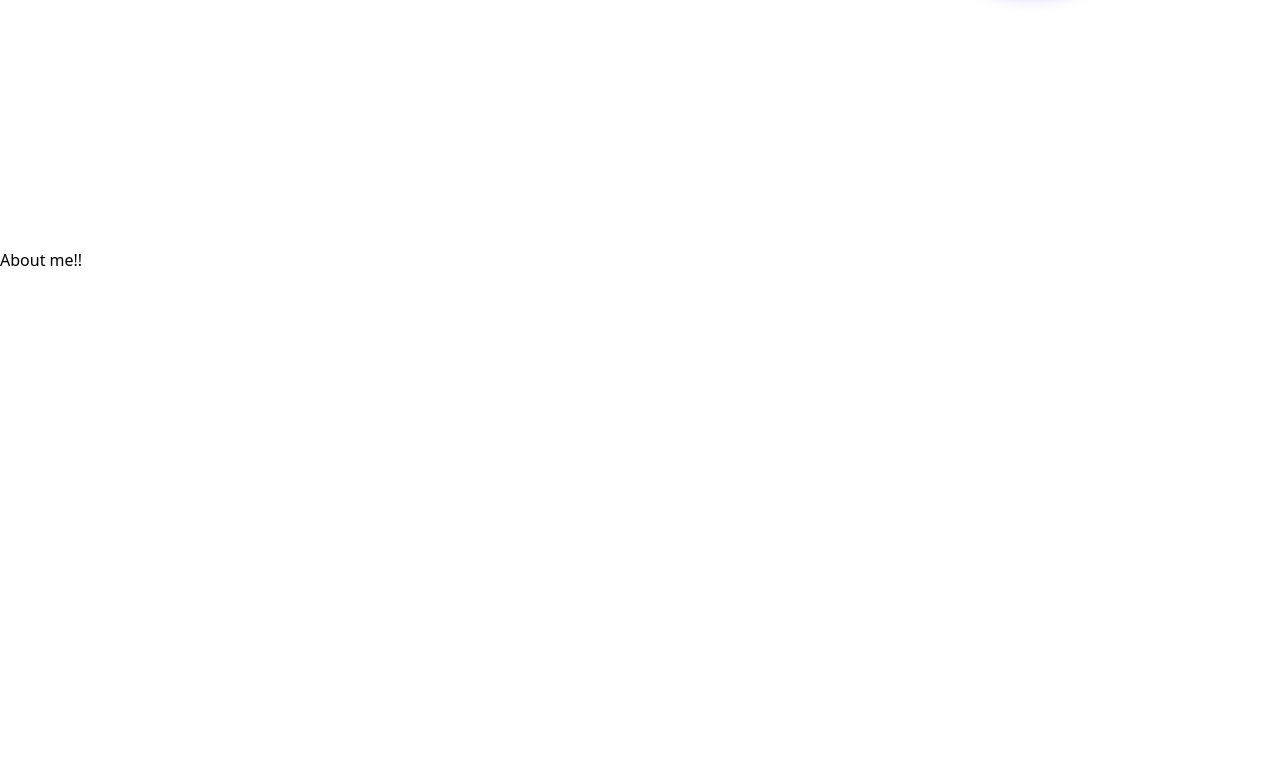
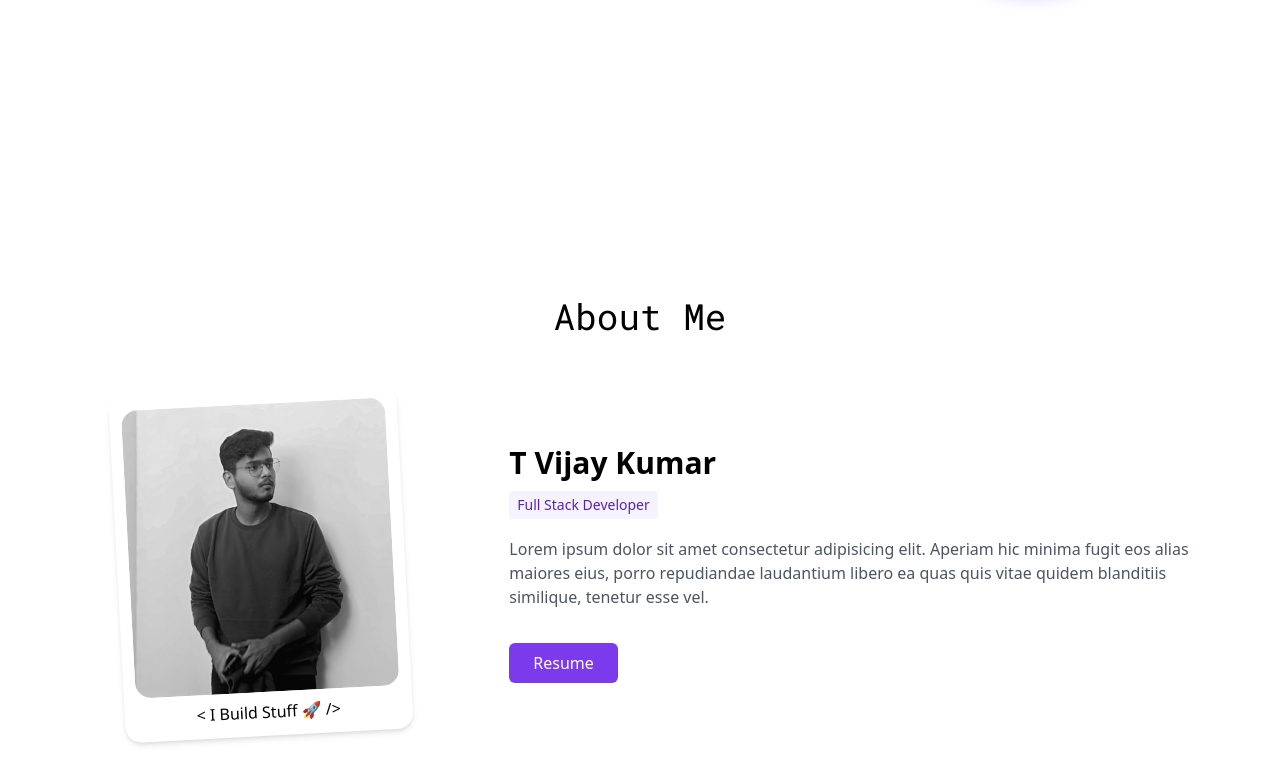
Before and after one commit to Vijay-CPP/portfolio, a React (Vite) app: page / in a window 1280 px wide. Shown: the part 552-1336 px from the top of the page. Before the commit the page ends 824 px from the top, so only its background shows below. Built offline with nearby package versions, Linux system fonts and the light colour scheme.

Commit message:
Added about me

```diff
--- a/package.json
+++ b/package.json
@@ -14,6 +14,7 @@
     "react": "^18.2.0",
     "react-dom": "^18.2.0",
     "react-icons": "^4.12.0",
+    "react-router-dom": "^6.21.1",
     "react-scroll": "^1.9.0",
     "react-toastify": "^9.1.3",
     "typewriter-effect": "^2.21.0"
--- a/src/App.jsx
+++ b/src/App.jsx
@@ -11,9 +11,7 @@ function App() {
     <div className={`${theme === "dark" ? "dark" : ""}`}>
       <div className="dark:bg-gray-900 transition-all ease-in-out">
         <Navbar />
-
         <Home />
-
         <AboutMe />
       </div>
     </div>
--- a/src/components/AboutMe.jsx
+++ b/src/components/AboutMe.jsx
@@ -1,11 +1,55 @@
-import React from 'react'
+import React from "react";
+import profilePic from "../assets/profile-pic.jpg";
+import { Link } from "react-router-dom";
 
 const AboutMe = () => {
   return (
-    <div className='container mx-auto'>
-      About me!!
+    <div className="container mx-auto min-h-[100vh] pt-12 " id="About">
+      <h2 className="text-4xl text-center font-robotoMono dark:text-white">About Me</h2>
+      <div className="w-full lg:w-11/12 2xl:w-4/5 mt-6 lg:mt-14 mx-auto flex flex-col md:gap-4 lg:flex-row justify-between items-center">
+        <div className="p-3 w-56 self-start md:w-2/5 lg:w-72 bg-white shadow-md dark:bg-gray-800 flex flex-col gap-2 items-center rounded-2xl mx-auto lg:mx-16 hover:-translate-y-2 transition-transform duration-300 lg:-rotate-3">
+          <img
+            src={profilePic}
+            alt="profile-pic"
+            loading={"lazy"}
+            className="w-full h-60 md:h-72 rounded-2xl object-cover grayscale hover:grayscale-0 transition-all bg-violet-100"
+          />
+          <span className="font-medium font-sans dark:text-white">
+            {"< I Build Stuff 🚀 />"}
+          </span>
+        </div>
+
+        <div className="flex-1 text-left mx-6 mt-8 md:mt-0 md:mx-0 md:p-6">
+          <div className="flex flex-col gap-2.5">
+            <p className="text-3xl font-semibold dark:text-white">T Vijay Kumar</p>
+            <p className="text-violet-800 w-fit rounded py-1 px-2 text-sm dark:text-violet-600 bg-violet-50 dark:bg-violet-900/10">
+              Full Stack Developer
+            </p>
+            <p className="text-sm md:text-base my-2 text-gray-600 dark:text-gray-300">
+              Lorem ipsum dolor sit amet consectetur adipisicing elit. Aperiam hic minima fugit eos alias maiores eius, porro repudiandae laudantium libero ea quas quis vitae quidem blanditiis similique, tenetur esse vel.
+            </p>
+            <div className="flex items-center gap-4 md:mt-4">
+              {/* {resumeUrl.trim() && ( */}
+                <a
+                  href={""}
+                  className="text-sm md:text-base bg-violet-600 dark:bg-violet-700 text-white w-fit rounded-md py-2 px-6 hover:shadow-xl transition-shadow"
+                >
+                  Resume
+                </a>
+              {/* )} */}
+              {/* {callUrl.trim() && ( */}
+                <a
+                  to={""}
+                  className="text-violet-600 flex items-center gap-1 hover:bg-violet-50 hover:dark:bg-violet-900/10 py-2 px-4 transition-colors rounded-md"
+                >
+                </a>
+              {/* )} */}
+            </div>
+          </div>
+        </div>
+      </div>
     </div>
-  )
-}
+  );
+};
 
-export default AboutMe
+export default AboutMe;
--- a/src/components/Home.jsx
+++ b/src/components/Home.jsx
@@ -40,12 +40,12 @@ const Home = () => {
   };
 
   useEffect(() => {
-    const avatarInterval = setInterval(cycleAvatars, 1500);
+    const avatarInterval = setInterval(cycleAvatars, 2000);
     return () => clearInterval(avatarInterval);
   }, []);
 
   return (
-    <div className="flex flex-col-reverse container mx-auto h-screen lg:flex-row lg:justify-around justify-center items-center gap-8 lg:gap-0">
+    <div className="flex flex-col-reverse container mx-auto h-screen lg:flex-row lg:justify-around justify-center items-center gap-8 lg:gap-0" id="Home">
       <div className="flex flex-col lg:w-[45%] w-[85%]">
         <div className="flex items-center gap-2 mb-1">
           <img src={wavingHand} className="w-8 h-8" alt="👋" />
--- a/src/components/Navbar.jsx
+++ b/src/components/Navbar.jsx
@@ -37,7 +37,7 @@ const Navbar = () => {
     <div
       className={`fixed w-[100vw] backdrop-blur-md  ${
         scroll ? "border-b bg-opacity-40" : "border-b-0"
-      } dark:bg-opacity-40 border-gray-200 dark:border-b-0`}
+      } dark:bg-opacity-40 border-gray-200 dark:border-b-0 z-50`}
     >
       <div className="flex justify-between lg:container p-5 lg:py-3 lg:px-10 items-center mx-auto">
         <div className="text-xl text-gray-700 flex gap-1 font-robotoMono">
@@ -72,9 +72,9 @@ const Navbar = () => {
           <div
             className={`p-2 rounded-full ${
               theme === "dark"
-                ? "hover:bg-violet-500 text-white bg-gray-700"
-                : "bg-white hover:shadow-gray-200 border"
-            } transition-all shadow-lg`}
+                ? "hover:bg-violet-500 text-white bg-gray-700 border-gray-800"
+                : "bg-white hover:shadow-gray-200"
+            } transition-all shadow-lg border`}
             onClick={() => setTheme(theme === "light" ? "dark" : "light")}
           >
             {theme === "light" ? <LuMoon /> : <FiSun />}
--- a/src/main.jsx
+++ b/src/main.jsx
@@ -3,11 +3,14 @@ import ReactDOM from "react-dom/client";
 import App from "./App.jsx";
 import "./index.css";
 import { ThemeContextProvider } from "./context/themeContext.jsx";
+import { BrowserRouter } from "react-router-dom";
 
 ReactDOM.createRoot(document.getElementById("root")).render(
   <React.StrictMode>
-    <ThemeContextProvider>
-      <App />
-    </ThemeContextProvider>
+    <BrowserRouter>
+      <ThemeContextProvider>
+        <App />
+      </ThemeContextProvider>
+    </BrowserRouter>
   </React.StrictMode>
 );
```
Also changed, not shown: src/assets/profile-pic.jpg (added), 1 other file (tests, documents, lock files or other folders).
